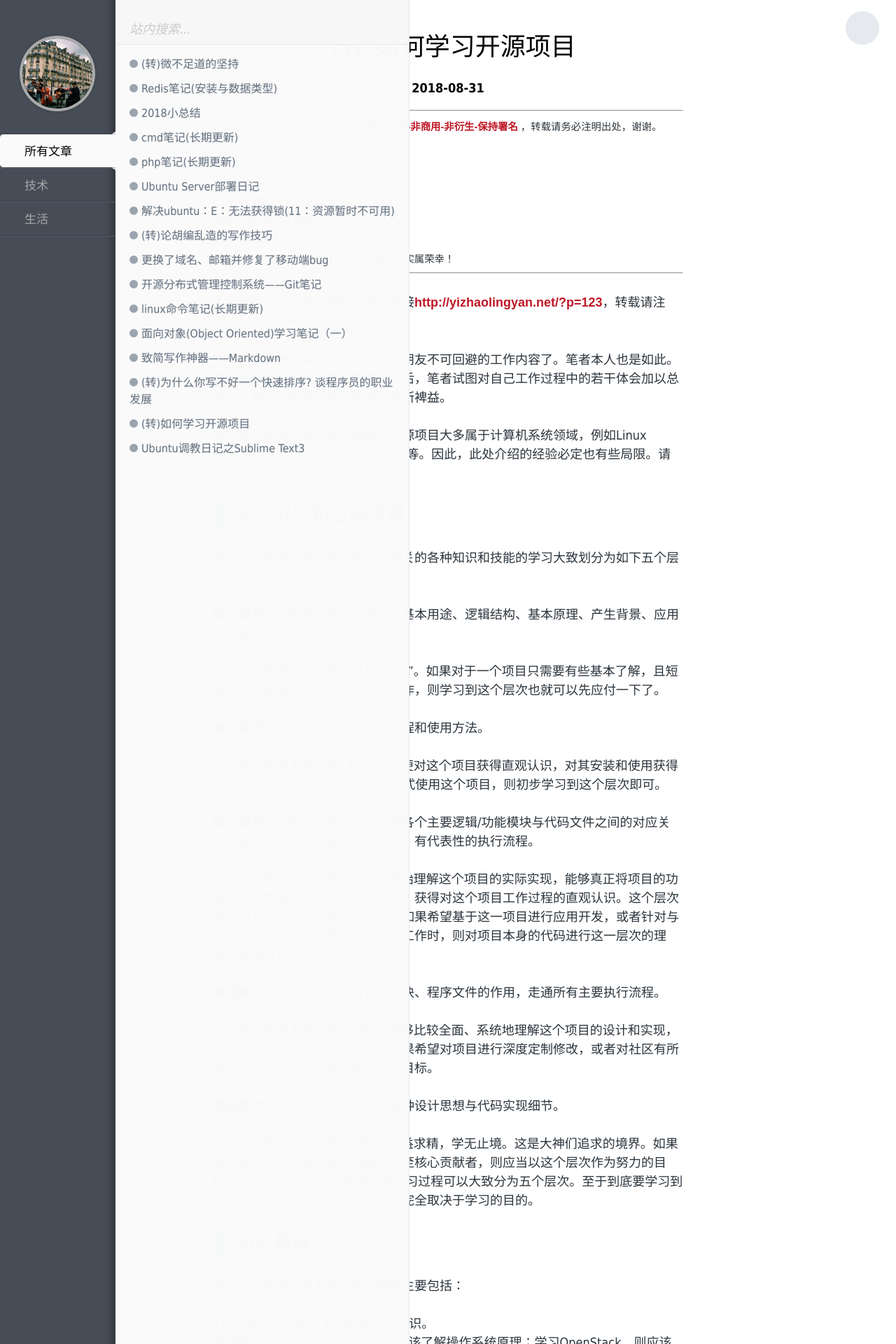
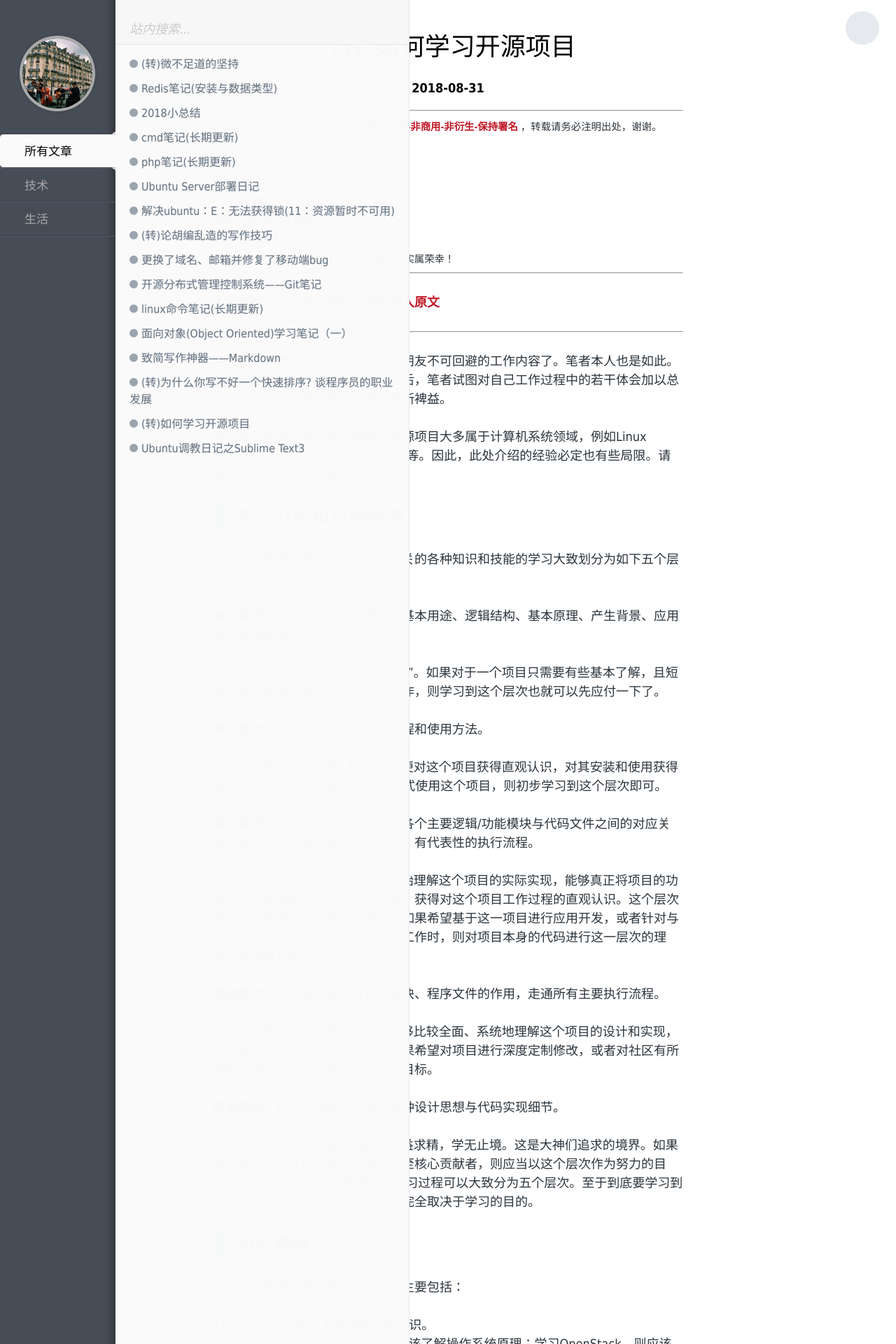
Before and after one commit to achuanya/achuanya.github.io, a Jekyll site: the page built from _posts/技术/2018-08-31-Learning-the-open-source.md, in a window 1280 px wide. Shown: the top 1920 px of the page at 70% size. Built offline with Jekyll 4.4.1, drawn with Linux system fonts in a browser that asks for light colours; some web fonts are replaced; comment, search, counter and statistics services are not loaded.

Commit message:
修改了原文链接格式

```diff
--- a/_posts/技术/2018-08-31-Learning-the-open-source.md
+++ b/_posts/技术/2018-08-31-Learning-the-open-source.md
@@ -5,7 +5,9 @@ description: 如何学习开源项目
 category: 技术
 ---
 
-本文转自华为章宇的博客，原文链接<http://yizhaolingyan.net/?p=123>，转载请注明。
+本文转自华为章宇的博客，[点击进入原文](http://yizhaolingyan.net/?p=123)
+
+---
 
 学习各种开源项目，已经成为很多朋友不可回避的工作内容了。笔者本人也是如此。在接触并学习了若干个开源项目之后，笔者试图对自己工作过程中的若干体会加以总结，以期对一些希望借鉴的朋友有所裨益。
 
```
